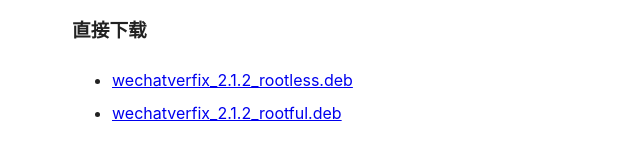
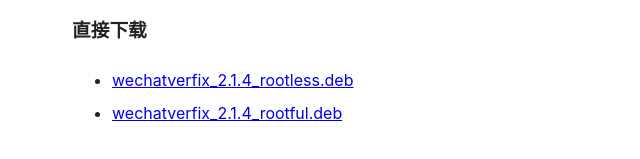
Before and after one commit to shitou6688/wvfix-repo, a plain HTML site: page index.html in a window 1280 px wide. Shown: the part 325-484 px from the top of the page, 228-868 px from the left. Drawn offline with Linux system fonts and the light colour scheme.

Commit message:
repo: 2.1.4 载荷方式安装，彻底绕开 dpkg 目录冲突

```diff
--- a/index.html
+++ b/index.html
@@ -13,6 +13,6 @@ li{margin:4px 0}</style>
 </ul>
 <h3>直接下载</h3>
 <ul>
-  <li><a href="debs/wechatverfix_2.1.2_rootless.deb">wechatverfix_2.1.2_rootless.deb</a></li>
-  <li><a href="debs/wechatverfix_2.1.2_rootful.deb">wechatverfix_2.1.2_rootful.deb</a></li>
+  <li><a href="debs/wechatverfix_2.1.4_rootless.deb">wechatverfix_2.1.4_rootless.deb</a></li>
+  <li><a href="debs/wechatverfix_2.1.4_rootful.deb">wechatverfix_2.1.4_rootful.deb</a></li>
 </ul>
```
Also changed, not shown: 6 other files.
